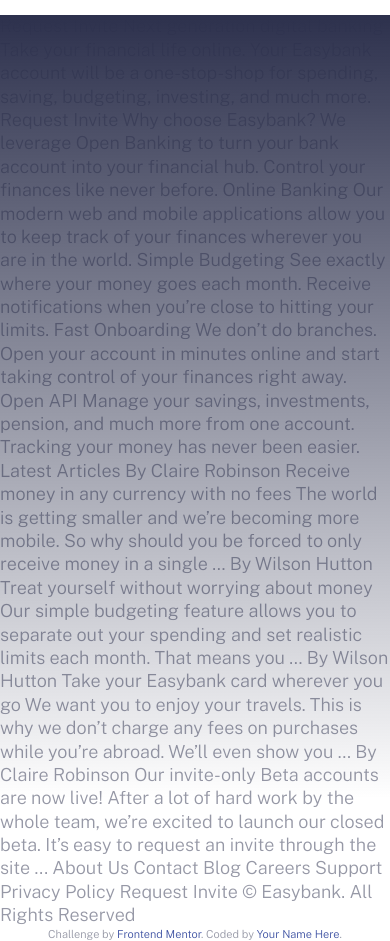
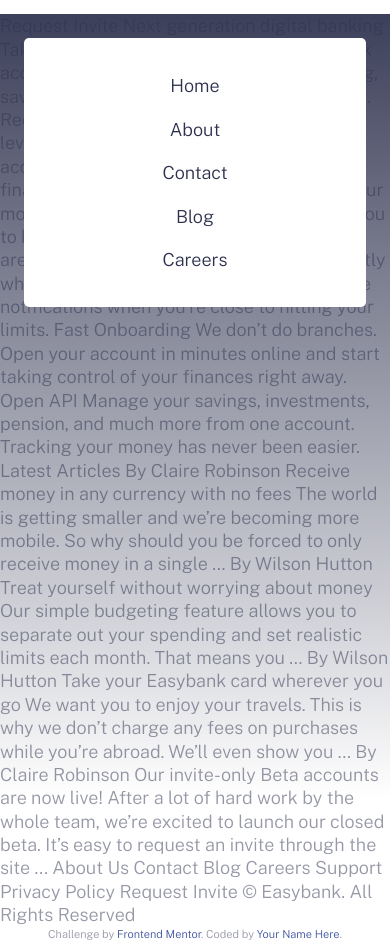
Before and after one commit to M-Anas-Syed/easybank, a plain HTML site: page index.html in a window 390 px wide. Both pictures are taken after a click on the link 353 px from the left and 29 px from the top of the page. Shown: the part 45-986 px from the top of the page. Drawn offline with nearby package versions, Linux system fonts and the light colour scheme.

Commit message:
Animated mobile menu
new links and new animations for different links of sections has been added for the mobile version.

```diff
--- a/app/js/script.js
+++ b/app/js/script.js
@@ -1,18 +1,28 @@
 const btnHamburger = document.querySelector('#btnHamburger');
+const body = document.querySelector('body');
 const header = document.querySelector('.header');
 const overlay = document.querySelector('.overlay');
+const fadeElems = document.querySelectorAll('.has-fade');
 
 btnHamburger.addEventListener('click', function(){
     console.log('open hamburg');
     if(header.classList.contains('open')){
+        body.classList.remove('noscroll');
         header.classList.remove('open');
-        overlay.classList.remove('fade-in');
-        overlay.classList.add('fade-out');
+        fadeElems.forEach(function(element){
+            element.classList.remove('fade-in');
+            element.classList.add('fade-out');
+        });
+
     }
     else{
+        body.classList.add('noscroll');
         header.classList.add('open');
-        overlay.classList.remove('fade-out');
-        overlay.classList.add('fade-in');
+        fadeElems.forEach(function(element){
+            element.classList.remove('fade-out');
+            element.classList.add('fade-in');
+        });
+
     }
 
 });
--- a/app/scss/_animations.scss
+++ b/app/scss/_animations.scss
@@ -1,3 +1,7 @@
+.has-fade{
+    visibility: hidden;
+}
+
 @keyframes fade-in {
     from{
         visibility: hidden;
@@ -15,7 +19,7 @@
 }
 
 .fade-in{
-    animation: fade-in 300ms ease-in-out forwards;
+    animation: fade-in 200ms ease-in-out forwards;
 }
 
 @keyframes fade-out {
@@ -35,5 +39,5 @@
 }
 
 .fade-out{
-    animation: fade-out 300ms ease-in-out forwards;
+    animation: fade-out 200ms ease-in-out forwards;
 }
--- a/app/scss/_globals.scss
+++ b/app/scss/_globals.scss
@@ -15,11 +15,20 @@ body {
      font-weight: 300;
      color: $grayishBlue;
      line-height: 1.3;
+
+     &.noscroll{
+         overflow: hidden;
+     }
 }
 
 a, a:visited, a:hover{
     text-decoration: none;
 
+}
+
+.container{
+    padding-left: 1.5rem;
+    padding-right: 1.5rem;
 }
 
 .flex{
--- a/app/scss/_header.scss
+++ b/app/scss/_header.scss
@@ -2,7 +2,7 @@
 
     &.open{
 
-        .header__menu{
+        .header__toggle{
             > span:first-child{
                 transform: rotate(45deg);
             }
@@ -20,7 +20,7 @@
     .overlay{
         opacity: 0;
         position: fixed;
-        top: 3.75rem;
+        top: 0px;
         right: 0px;
         bottom: 0px;
         left: 0px;
@@ -29,7 +29,10 @@
     }
 
     nav{
-        padding: 1.0625rem 1.5rem;
+        position: relative;
+        background-color: $white;
+        padding-top: 1.0625rem;
+        padding-bottom: 1.0625rem;
     }
 
     &__logo{
@@ -40,7 +43,7 @@
 
     }
 
-    &__menu{
+    &__toggle{
 
         > span{
             display: block;
@@ -53,6 +56,24 @@
             &:not(:last-child){
                 margin-bottom: 5px;
             }
+        }
+    }
+
+    &__menu{
+        background: $white;
+        padding: 1.625rem;
+        border-radius: 5px;
+        position: absolute;
+        width: calc(100% - 3rem);
+        left: 50%;
+        transform: translateX(-50%);
+        margin-top: 1.5rem;
+
+        a{
+            display: block;
+            color: $darkBlue;
+            padding: 0.625rem;
+            text-align: center;
         }
     }
 
--- a/index.html
+++ b/index.html
@@ -19,13 +19,13 @@
 <body>
 
   <header class="header">
-    <div class="overlay"></div>
-    <nav class="flex flex-jc-sb flex-ai-c">
+    <div class="overlay has-fade"></div>
+    <nav class="container flex flex-jc-sb flex-ai-c">
       <a href="/" class="header__ logo">
         <img src="images/logo.svg" alt="EasyBank">
       </a>
 
-      <a id="btnHamburger" href="#" class="header__menu hide-for-desktop">
+      <a id="btnHamburger" href="#" class="header__toggle hide-for-desktop">
         <span></span>
         <span></span>
         <span></span>
@@ -37,6 +37,14 @@
 
       <a href="#" class="button header__cta hide-for-mobile">Request Invite</a>
     </nav>
+
+    <div class="header__menu has-fade">
+      <a href="">Home</a>
+      <a href="">About</a>
+      <a href="">Contact</a>
+      <a href="">Blog</a>
+      <a href="">Careers</a>
+    </div>
 
   </header>
 
```
Also changed, not shown: app/scss/style.css, 1 other file.
